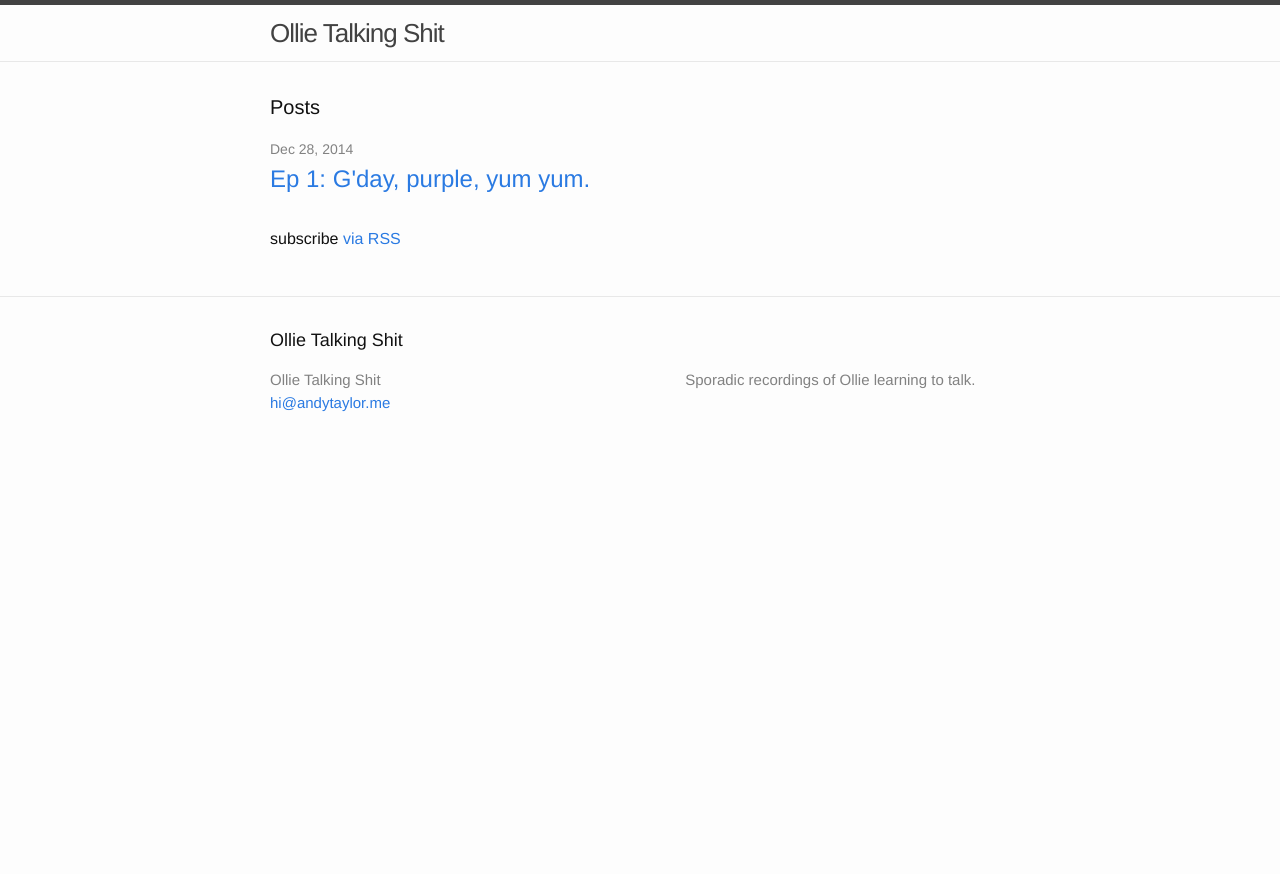
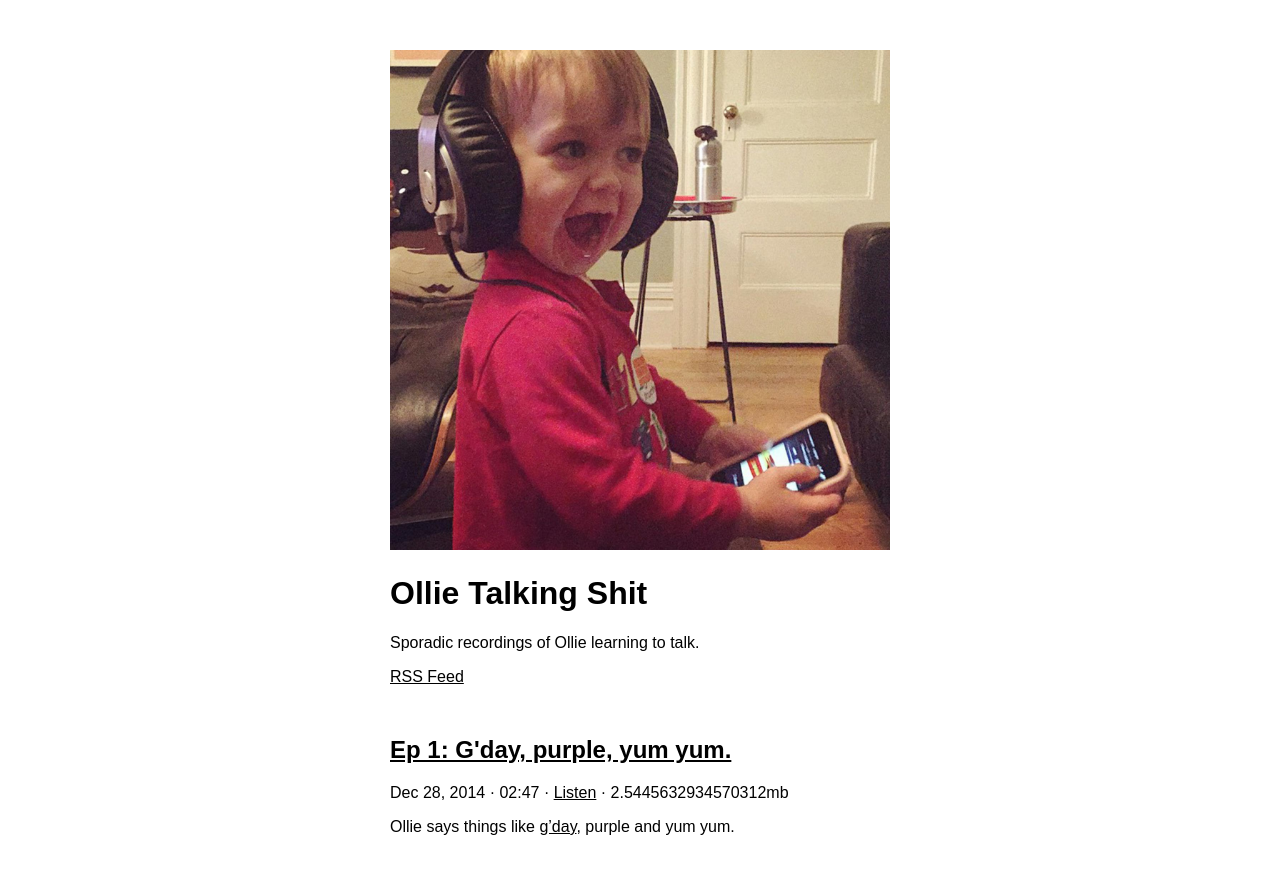
Before and after one commit to andytlr/ollie-talking-shit, a Jekyll site: the page built from index.html, in a window 1280 px wide. Shown: the top 874 px of the page. Built offline with Jekyll 4.4.1, drawn with Linux system fonts in a browser that asks for light colours.

Commit message:
Simplify the site.

```diff
--- a/_includes/footer.html
+++ /dev/null
@@ -1,55 +0,0 @@
-<footer class="site-footer">
-
-  <div class="wrapper">
-
-    <h2 class="footer-heading">{{ site.title }}</h2>
-
-    <div class="footer-col-wrapper">
-      <div class="footer-col  footer-col-1">
-        <ul class="contact-list">
-          <li>{{ site.title }}</li>
-          <li><a href="mailto:{{ site.email }}">{{ site.email }}</a></li>
-        </ul>
-      </div>
-
-      <div class="footer-col  footer-col-2">
-        <ul class="social-media-list">
-          {% if site.github_username %}
-          <li>
-            <a href="https://github.com/{{ site.github_username }}">
-              <span class="icon  icon--github">
-                <svg viewBox="0 0 16 16">
-                  <path fill="#828282" d="M7.999,0.431c-4.285,0-7.76,3.474-7.76,7.761 c0,3.428,2.223,6.337,5.307,7.363c0.388,0.071,0.53-0.168,0.53-0.374c0-0.184-0.007-0.672-0.01-1.32 c-2.159,0.469-2.614-1.04-2.614-1.04c-0.353-0.896-0.862-1.135-0.862-1.135c-0.705-0.481,0.053-0.472,0.053-0.472 c0.779,0.055,1.189,0.8,1.189,0.8c0.692,1.186,1.816,0.843,2.258,0.645c0.071-0.502,0.271-0.843,0.493-1.037 C4.86,11.425,3.049,10.76,3.049,7.786c0-0.847,0.302-1.54,0.799-2.082C3.768,5.507,3.501,4.718,3.924,3.65 c0,0,0.652-0.209,2.134,0.796C6.677,4.273,7.34,4.187,8,4.184c0.659,0.003,1.323,0.089,1.943,0.261 c1.482-1.004,2.132-0.796,2.132-0.796c0.423,1.068,0.157,1.857,0.077,2.054c0.497,0.542,0.798,1.235,0.798,2.082 c0,2.981-1.814,3.637-3.543,3.829c0.279,0.24,0.527,0.713,0.527,1.437c0,1.037-0.01,1.874-0.01,2.129 c0,0.208,0.14,0.449,0.534,0.373c3.081-1.028,5.302-3.935,5.302-7.362C15.76,3.906,12.285,0.431,7.999,0.431z"/>
-                </svg>
-              </span>
-
-              <span class="username">{{ site.github_username }}</span>
-            </a>
-          </li>
-          {% endif %}
-
-          {% if site.twitter_username %}
-          <li>
-            <a href="https://twitter.com/{{ site.twitter_username }}">
-              <span class="icon  icon--twitter">
-                <svg viewBox="0 0 16 16">
-                  <path fill="#828282" d="M15.969,3.058c-0.586,0.26-1.217,0.436-1.878,0.515c0.675-0.405,1.194-1.045,1.438-1.809
-                  c-0.632,0.375-1.332,0.647-2.076,0.793c-0.596-0.636-1.446-1.033-2.387-1.033c-1.806,0-3.27,1.464-3.27,3.27 c0,0.256,0.029,0.506,0.085,0.745C5.163,5.404,2.753,4.102,1.14,2.124C0.859,2.607,0.698,3.168,0.698,3.767 c0,1.134,0.577,2.135,1.455,2.722C1.616,6.472,1.112,6.325,0.671,6.08c0,0.014,0,0.027,0,0.041c0,1.584,1.127,2.906,2.623,3.206 C3.02,9.402,2.731,9.442,2.433,9.442c-0.211,0-0.416-0.021-0.615-0.059c0.416,1.299,1.624,2.245,3.055,2.271 c-1.119,0.877-2.529,1.4-4.061,1.4c-0.264,0-0.524-0.015-0.78-0.046c1.447,0.928,3.166,1.469,5.013,1.469 c6.015,0,9.304-4.983,9.304-9.304c0-0.142-0.003-0.283-0.009-0.423C14.976,4.29,15.531,3.714,15.969,3.058z"/>
-                </svg>
-              </span>
-
-              <span class="username">{{ site.twitter_username }}</span>
-            </a>
-          </li>
-          {% endif %}
-        </ul>
-      </div>
-
-      <div class="footer-col  footer-col-3">
-        <p class="text">{{ site.description }}</p>
-      </div>
-    </div>
-
-  </div>
-
-</footer>
--- a/_includes/header.html
+++ /dev/null
@@ -1,27 +0,0 @@
-<header class="site-header">
-
-  <div class="wrapper">
-
-    <a class="site-title" href="{{ site.baseurl }}/">{{ site.title }}</a>
-
-    <nav class="site-nav">
-      <a href="#" class="menu-icon">
-        <svg viewBox="0 0 18 15">
-          <path fill="#424242" d="M18,1.484c0,0.82-0.665,1.484-1.484,1.484H1.484C0.665,2.969,0,2.304,0,1.484l0,0C0,0.665,0.665,0,1.484,0 h15.031C17.335,0,18,0.665,18,1.484L18,1.484z"/>
-          <path fill="#424242" d="M18,7.516C18,8.335,17.335,9,16.516,9H1.484C0.665,9,0,8.335,0,7.516l0,0c0-0.82,0.665-1.484,1.484-1.484 h15.031C17.335,6.031,18,6.696,18,7.516L18,7.516z"/>
-          <path fill="#424242" d="M18,13.516C18,14.335,17.335,15,16.516,15H1.484C0.665,15,0,14.335,0,13.516l0,0 c0-0.82,0.665-1.484,1.484-1.484h15.031C17.335,12.031,18,12.696,18,13.516L18,13.516z"/>
-        </svg>
-      </a>
-
-      <div class="trigger">
-        {% for page in site.pages %}
-          {% if page.title %}
-          <a class="page-link" href="{{ page.url | prepend: site.baseurl }}">{{ page.title }}</a>
-          {% endif %}
-        {% endfor %}
-      </div>
-    </nav>
-
-  </div>
-
-</header>
--- a/_layouts/default.html
+++ b/_layouts/default.html
@@ -5,15 +5,9 @@
 
   <body>
 
-    {% include header.html %}
-
-    <div class="page-content">
-      <div class="wrapper">
-        {{ content }}
-      </div>
+    <div class="content">
+      {{ content }}
     </div>
-
-    {% include footer.html %}
 
   </body>
 
--- a/_sass/_base.scss
+++ /dev/null
@@ -1,204 +0,0 @@
-/**
- * Reset some basic elements
- */
-body, h1, h2, h3, h4, h5, h6,
-p, blockquote, pre, hr,
-dl, dd, ol, ul, figure {
-    margin: 0;
-    padding: 0;
-}
-
-
-
-/**
- * Basic styling
- */
-body {
-    font-family: $base-font-family;
-    font-size: $base-font-size;
-    line-height: $base-line-height;
-    font-weight: 300;
-    color: $text-color;
-    background-color: $background-color;
-    -webkit-text-size-adjust: 100%;
-}
-
-
-
-/**
- * Set `margin-bottom` to maintain vertical rhythm
- */
-h1, h2, h3, h4, h5, h6,
-p, blockquote, pre,
-ul, ol, dl, figure,
-%vertical-rhythm {
-    margin-bottom: $spacing-unit / 2;
-}
-
-
-
-/**
- * Images
- */
-img {
-    max-width: 100%;
-    vertical-align: middle;
-}
-
-
-
-/**
- * Figures
- */
-figure > img {
-    display: block;
-}
-
-figcaption {
-    font-size: $small-font-size;
-}
-
-
-
-/**
- * Lists
- */
-ul, ol {
-    margin-left: $spacing-unit;
-}
-
-li {
-    > ul,
-    > ol {
-         margin-bottom: 0;
-    }
-}
-
-
-
-/**
- * Headings
- */
-h1, h2, h3, h4, h5, h6 {
-    font-weight: 300;
-}
-
-
-
-/**
- * Links
- */
-a {
-    color: $brand-color;
-    text-decoration: none;
-
-    &:visited {
-        color: darken($brand-color, 15%);
-    }
-
-    &:hover {
-        color: $text-color;
-        text-decoration: underline;
-    }
-}
-
-
-
-/**
- * Blockquotes
- */
-blockquote {
-    color: $grey-color;
-    border-left: 4px solid $grey-color-light;
-    padding-left: $spacing-unit / 2;
-    font-size: 18px;
-    letter-spacing: -1px;
-    font-style: italic;
-
-    > :last-child {
-        margin-bottom: 0;
-    }
-}
-
-
-
-/**
- * Code formatting
- */
-pre,
-code {
-    font-size: 15px;
-    border: 1px solid $grey-color-light;
-    border-radius: 3px;
-    background-color: #eef;
-}
-
-code {
-    padding: 1px 5px;
-}
-
-pre {
-    padding: 8px 12px;
-    overflow-x: scroll;
-
-    > code {
-        border: 0;
-        padding-right: 0;
-        padding-left: 0;
-    }
-}
-
-
-
-/**
- * Wrapper
- */
-.wrapper {
-    max-width: -webkit-calc(#{$content-width} - (#{$spacing-unit} * 2));
-    max-width:         calc(#{$content-width} - (#{$spacing-unit} * 2));
-    margin-right: auto;
-    margin-left: auto;
-    padding-right: $spacing-unit;
-    padding-left: $spacing-unit;
-    @extend %clearfix;
-
-    @include media-query($on-laptop) {
-        max-width: -webkit-calc(#{$content-width} - (#{$spacing-unit}));
-        max-width:         calc(#{$content-width} - (#{$spacing-unit}));
-        padding-right: $spacing-unit / 2;
-        padding-left: $spacing-unit / 2;
-    }
-}
-
-
-
-/**
- * Clearfix
- */
-%clearfix {
-
-    &:after {
-        content: "";
-        display: table;
-        clear: both;
-    }
-}
-
-
-
-/**
- * Icons
- */
-.icon {
-
-    > svg {
-        display: inline-block;
-        width: 16px;
-        height: 16px;
-        vertical-align: middle;
-
-        path {
-            fill: $grey-color;
-        }
-    }
-}
--- a/_sass/_layout.scss
+++ /dev/null
@@ -1,236 +0,0 @@
-/**
- * Site header
- */
-.site-header {
-    border-top: 5px solid $grey-color-dark;
-    border-bottom: 1px solid $grey-color-light;
-    min-height: 56px;
-
-    // Positioning context for the mobile navigation icon
-    position: relative;
-}
-
-.site-title {
-    font-size: 26px;
-    line-height: 56px;
-    letter-spacing: -1px;
-    margin-bottom: 0;
-    float: left;
-
-    &,
-    &:visited {
-        color: $grey-color-dark;
-    }
-}
-
-.site-nav {
-    float: right;
-    line-height: 56px;
-
-    .menu-icon {
-        display: none;
-    }
-
-    .page-link {
-        color: $text-color;
-        line-height: $base-line-height;
-
-        // Gaps between nav items, but not on the first one
-        &:not(:first-child) {
-            margin-left: 20px;
-        }
-    }
-
-    @include media-query($on-palm) {
-        position: absolute;
-        top: 9px;
-        right: 30px;
-        background-color: $background-color;
-        border: 1px solid $grey-color-light;
-        border-radius: 5px;
-        text-align: right;
-
-        .menu-icon {
-            display: block;
-            float: right;
-            width: 36px;
-            height: 26px;
-            line-height: 0;
-            padding-top: 10px;
-            text-align: center;
-
-            > svg {
-                width: 18px;
-                height: 15px;
-
-                path {
-                    fill: $grey-color-dark;
-                }
-            }
-        }
-
-        .trigger {
-            clear: both;
-            display: none;
-        }
-
-        &:hover .trigger {
-            display: block;
-            padding-bottom: 5px;
-        }
-
-        .page-link {
-            display: block;
-            padding: 5px 10px;
-        }
-    }
-}
-
-
-
-/**
- * Site footer
- */
-.site-footer {
-    border-top: 1px solid $grey-color-light;
-    padding: $spacing-unit 0;
-}
-
-.footer-heading {
-    font-size: 18px;
-    margin-bottom: $spacing-unit / 2;
-}
-
-.contact-list,
-.social-media-list {
-    list-style: none;
-    margin-left: 0;
-}
-
-.footer-col-wrapper {
-    font-size: 15px;
-    color: $grey-color;
-    margin-left: -$spacing-unit / 2;
-    @extend %clearfix;
-}
-
-.footer-col {
-    float: left;
-    margin-bottom: $spacing-unit / 2;
-    padding-left: $spacing-unit / 2;
-}
-
-.footer-col-1 {
-    width: -webkit-calc(35% - (#{$spacing-unit} / 2));
-    width:         calc(35% - (#{$spacing-unit} / 2));
-}
-
-.footer-col-2 {
-    width: -webkit-calc(20% - (#{$spacing-unit} / 2));
-    width:         calc(20% - (#{$spacing-unit} / 2));
-}
-
-.footer-col-3 {
-    width: -webkit-calc(45% - (#{$spacing-unit} / 2));
-    width:         calc(45% - (#{$spacing-unit} / 2));
-}
-
-@include media-query($on-laptop) {
-    .footer-col-1,
-    .footer-col-2 {
-        width: -webkit-calc(50% - (#{$spacing-unit} / 2));
-        width:         calc(50% - (#{$spacing-unit} / 2));
-    }
-
-    .footer-col-3 {
-        width: -webkit-calc(100% - (#{$spacing-unit} / 2));
-        width:         calc(100% - (#{$spacing-unit} / 2));
-    }
-}
-
-@include media-query($on-palm) {
-    .footer-col {
-        float: none;
-        width: -webkit-calc(100% - (#{$spacing-unit} / 2));
-        width:         calc(100% - (#{$spacing-unit} / 2));
-    }
-}
-
-
-
-/**
- * Page content
- */
-.page-content {
-    padding: $spacing-unit 0;
-}
-
-.page-heading {
-    font-size: 20px;
-}
-
-.post-list {
-    margin-left: 0;
-    list-style: none;
-
-    > li {
-        margin-bottom: $spacing-unit;
-    }
-}
-
-.post-meta {
-    font-size: $small-font-size;
-    color: $grey-color;
-}
-
-.post-link {
-    display: block;
-    font-size: 24px;
-}
-
-
-
-/**
- * Posts
- */
-.post-header {
-    margin-bottom: $spacing-unit;
-}
-
-.post-title {
-    font-size: 42px;
-    letter-spacing: -1px;
-    line-height: 1;
-
-    @include media-query($on-laptop) {
-        font-size: 36px;
-    }
-}
-
-.post-content {
-    margin-bottom: $spacing-unit;
-
-    h2 {
-        font-size: 32px;
-
-        @include media-query($on-laptop) {
-            font-size: 28px;
-        }
-    }
-
-    h3 {
-        font-size: 26px;
-
-        @include media-query($on-laptop) {
-            font-size: 22px;
-        }
-    }
-
-    h4 {
-        font-size: 20px;
-
-        @include media-query($on-laptop) {
-            font-size: 18px;
-        }
-    }
-}
--- a/_sass/_syntax-highlighting.scss
+++ /dev/null
@@ -1,67 +0,0 @@
-/**
- * Syntax highlighting styles
- */
-.highlight {
-    background: #fff;
-    @extend %vertical-rhythm;
-
-    .c     { color: #998; font-style: italic } // Comment
-    .err   { color: #a61717; background-color: #e3d2d2 } // Error
-    .k     { font-weight: bold } // Keyword
-    .o     { font-weight: bold } // Operator
-    .cm    { color: #998; font-style: italic } // Comment.Multiline
-    .cp    { color: #999; font-weight: bold } // Comment.Preproc
-    .c1    { color: #998; font-style: italic } // Comment.Single
-    .cs    { color: #999; font-weight: bold; font-style: italic } // Comment.Special
-    .gd    { color: #000; background-color: #fdd } // Generic.Deleted
-    .gd .x { color: #000; background-color: #faa } // Generic.Deleted.Specific
-    .ge    { font-style: italic } // Generic.Emph
-    .gr    { color: #a00 } // Generic.Error
-    .gh    { color: #999 } // Generic.Heading
-    .gi    { color: #000; background-color: #dfd } // Generic.Inserted
-    .gi .x { color: #000; background-color: #afa } // Generic.Inserted.Specific
-    .go    { color: #888 } // Generic.Output
-    .gp    { color: #555 } // Generic.Prompt
-    .gs    { font-weight: bold } // Generic.Strong
-    .gu    { color: #aaa } // Generic.Subheading
-    .gt    { color: #a00 } // Generic.Traceback
-    .kc    { font-weight: bold } // Keyword.Constant
-    .kd    { font-weight: bold } // Keyword.Declaration
-    .kp    { font-weight: bold } // Keyword.Pseudo
-    .kr    { font-weight: bold } // Keyword.Reserved
-    .kt    { color: #458; font-weight: bold } // Keyword.Type
-    .m     { color: #099 } // Literal.Number
-    .s     { color: #d14 } // Literal.String
-    .na    { color: #008080 } // Name.Attribute
-    .nb    { color: #0086B3 } // Name.Builtin
-    .nc    { color: #458; font-weight: bold } // Name.Class
-    .no    { color: #008080 } // Name.Constant
-    .ni    { color: #800080 } // Name.Entity
-    .ne    { color: #900; font-weight: bold } // Name.Exception
-    .nf    { color: #900; font-weight: bold } // Name.Function
-    .nn    { color: #555 } // Name.Namespace
-    .nt    { color: #000080 } // Name.Tag
-    .nv    { color: #008080 } // Name.Variable
-    .ow    { font-weight: bold } // Operator.Word
-    .w     { color: #bbb } // Text.Whitespace
-    .mf    { color: #099 } // Literal.Number.Float
-    .mh    { color: #099 } // Literal.Number.Hex
-    .mi    { color: #099 } // Literal.Number.Integer
-    .mo    { color: #099 } // Literal.Number.Oct
-    .sb    { color: #d14 } // Literal.String.Backtick
-    .sc    { color: #d14 } // Literal.String.Char
-    .sd    { color: #d14 } // Literal.String.Doc
-    .s2    { color: #d14 } // Literal.String.Double
-    .se    { color: #d14 } // Literal.String.Escape
-    .sh    { color: #d14 } // Literal.String.Heredoc
-    .si    { color: #d14 } // Literal.String.Interpol
-    .sx    { color: #d14 } // Literal.String.Other
-    .sr    { color: #009926 } // Literal.String.Regex
-    .s1    { color: #d14 } // Literal.String.Single
-    .ss    { color: #990073 } // Literal.String.Symbol
-    .bp    { color: #999 } // Name.Builtin.Pseudo
-    .vc    { color: #008080 } // Name.Variable.Class
-    .vg    { color: #008080 } // Name.Variable.Global
-    .vi    { color: #008080 } // Name.Variable.Instance
-    .il    { color: #099 } // Literal.Number.Integer.Long
-}
--- a/css/main.scss
+++ b/css/main.scss
@@ -3,50 +3,24 @@
 ---
 @charset "utf-8";
 
-
-
-// Our variables
-$base-font-family: Helvetica, Arial, sans-serif;
-$base-font-size:   16px;
-$small-font-size:  $base-font-size * 0.875;
-$base-line-height: 1.5;
-
-$spacing-unit:     30px;
-
-$text-color:       #111;
-$background-color: #fdfdfd;
-$brand-color:      #2a7ae2;
-
-$grey-color:       #828282;
-$grey-color-light: lighten($grey-color, 40%);
-$grey-color-dark:  darken($grey-color, 25%);
-
-// Width of the content area
-$content-width:    800px;
-
-$on-palm:          600px;
-$on-laptop:        800px;
-
-
-
-// Using media queries with like this:
-// @include media-query($on-palm) {
-//     .wrapper {
-//         padding-right: $spacing-unit / 2;
-//         padding-left: $spacing-unit / 2;
-//     }
-// }
-@mixin media-query($device) {
-    @media screen and (max-width: $device) {
-        @content;
-    }
+body {
+  font-family: sans-serif;
 }
 
+a {
+  color: #000;
+}
 
+.content {
+  width: 500px;
+  margin: 50px auto;
+}
 
-// Import partials from `sass_dir` (defaults to `_sass`)
-@import
-        "base",
-        "layout",
-        "syntax-highlighting"
-;
+img {
+  max-width: 100%;
+  height: auto;
+}
+
+.post {
+  margin-top: 50px;
+}
--- a/feed.xml
+++ b/feed.xml
@@ -34,7 +34,7 @@ layout: null
 
     </itunes:owner>
 
-    <itunes:image href="https://dl.dropboxusercontent.com/u/21267/Podcasts/Ollie%20Talking%20Shit/ollie-talking-shit.jpg" />
+    <itunes:image href="{{ "/cover-art.jpg" | prepend: site.baseurl }}" />
 
     <itunes:category text="Comedy" />
 
@@ -55,7 +55,7 @@ layout: null
 
       <itunes:summary>{{ post.content | xml_escape }}</itunes:summary>
 
-      <itunes:image href="https://dl.dropboxusercontent.com/u/21267/Podcasts/Ollie%20Talking%20Shit/ollie-talking-shit.jpg" />
+      <itunes:image href="{{ "/cover-art.jpg" | prepend: site.baseurl }}" />
 
       <enclosure url="{{ post.link }}" length="{{ post.length }}" type="audio/x-m4a" />
 
--- a/index.html
+++ b/index.html
@@ -1,23 +1,20 @@
 ---
 layout: default
 ---
+<img src="{{ "/cover-art.jpg" | prepend: site.baseurl }}" alt="Cover Art">
+<h1>{{ site.title }}</h1>
+<p>{{ site.description }}</p>
 
-<div class="home">
+<p>
+  <a href="{{ "/feed.xml" | prepend: site.baseurl }}">RSS Feed</a>
+</p>
 
-  <h1 class="page-heading">Posts</h1>
-
-  <ul class="post-list">
-    {% for post in site.posts %}
-      <li>
-        <span class="post-meta">{{ post.date | date: "%b %-d, %Y" }}</span>
-
-        <h2>
-          <a class="post-link" href="{{ post.url | prepend: site.baseurl }}">{{ post.title }}</a>
-        </h2>
-      </li>
-    {% endfor %}
-  </ul>
-
-  <p class="rss-subscribe">subscribe <a href="{{ "/feed.xml" | prepend: site.baseurl }}">via RSS</a></p>
-
+<div class="posts">
+  {% for post in site.posts %}
+  <div class="post">
+    <h2><a href="{{ post.url | prepend: site.baseurl }}">{{ post.title }}</a></h2>
+    <p>{{ post.date | date: "%b %-d, %Y" }} &middot; {{ post.duration }} &middot; <a href="{{ post.link }}">Listen</a> &middot; {{ post.length | times:1.0 | divided_by:1024 | divided_by:1024 | append:"mb" }}</p>
+    <div>{{ post.content }}</div>
+  </div>
+  {% endfor %}
 </div>
```
Also changed, not shown: _layouts/page.html (deleted, +0 -14 lines), _layouts/post.html (+11 -10 lines), _posts/2014-12-28-ep1.md (+2 -2 lines), cover-art.jpg (added).
